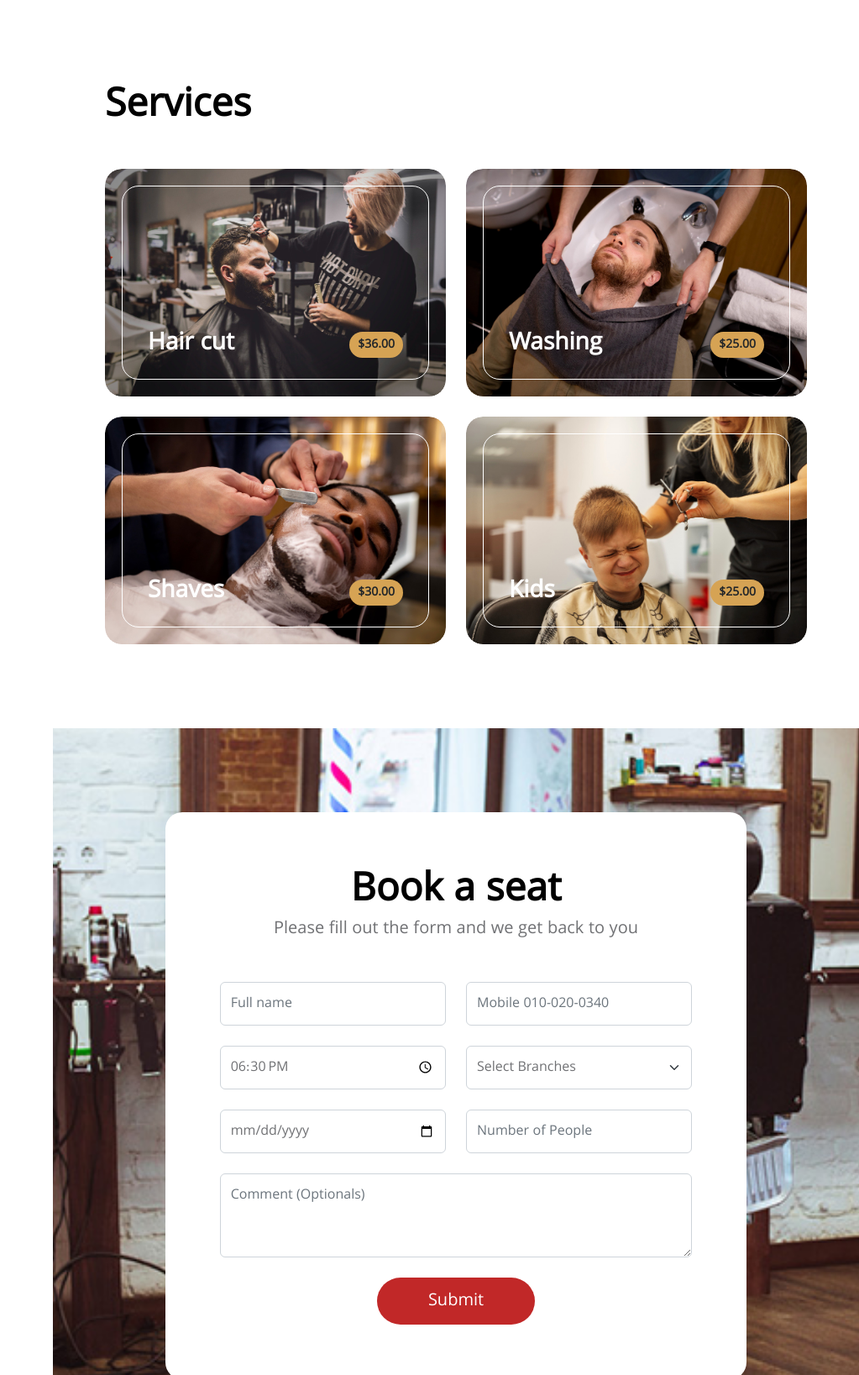
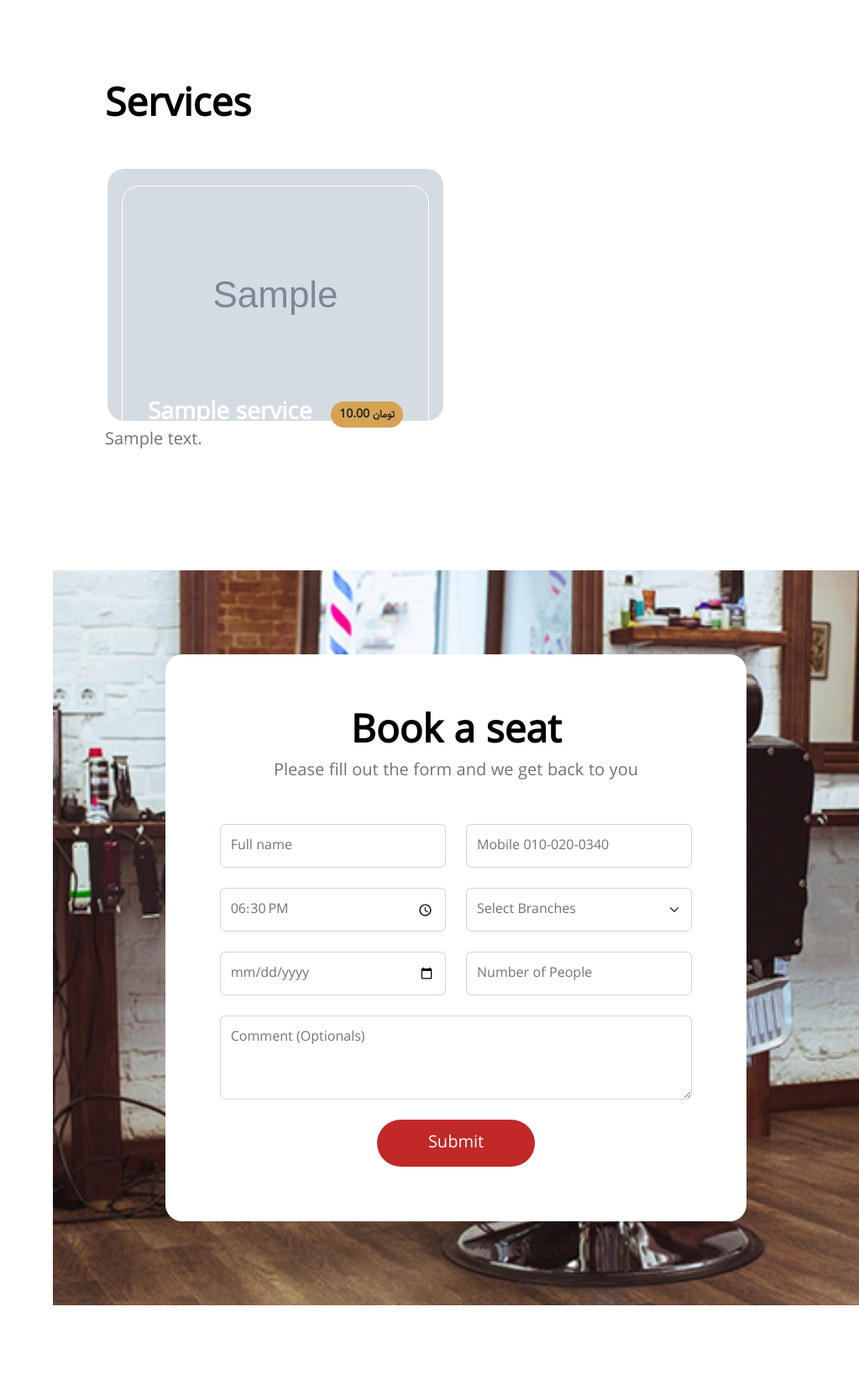
Before and after one commit to aliprog1241/Barber-Shop, a Django app: template accounts/templates/accounts/index.html in a window 1280 px wide. Shown: the part 1948-3585 px from the top of the page at 84% size, without its empty margins (257-1280 px from the left). Run offline with Django 4.2, Linux system fonts and the light colour scheme; the template is opened without the code that fills it: values that come from a table or form of the project are taken from there, others are empty; tables that the repository leaves empty hold one stand-in row (values such as "Sample post"); grey boxes marked "Sample" are stand-in pictures; parts of the project's set-up code (start-up, migrations or seed data) failed here and were passed over; some libraries are stand-ins or nearby versions; some web fonts are replaced.

Commit message:
یثرثمخح حقختثزفس

```diff
--- a/accounts/templates/accounts/index.html
+++ b/accounts/templates/accounts/index.html
@@ -18,6 +18,7 @@
     <link href="{% static 'css/bootstrap.min.css' %}" rel="stylesheet">
     <link href="{% static 'css/bootstrap-icons.css' %}" rel="stylesheet">
     <link href="{% static 'css/templatemo-barber-shop.css' %}" rel="stylesheet">
+
 
     <!--
       TemplateMo 585 Barber Shop
@@ -148,54 +149,34 @@
             <section class="services-section section-padding" id="section_3">
               <div class="container">
                 <div class="row">
-
                   <div class="col-lg-12 col-12">
                     <h2 class="mb-5">Services</h2>
                   </div>
 
+                  {% for s in services %}
                   <div class="col-lg-6 col-12 mb-4">
                     <div class="services-thumb">
-                                <img src="{% static 'images/services/woman-cutting-hair-man-salon.jpg' %}"
-                                     class="services-image img-fluid" alt="">
+                      {% if s.image %}
+                        <img src="{{ s.image.url }}" class="services-image img-fluid" alt="{{ s.name }}">
+                      {% else %}
+                        <img src="{% static 'images/services/placeholder.jpg' %}" class="services-image img-fluid" alt="{{ s.name }}">
+                      {% endif %}
+
                       <div class="services-info d-flex align-items-end">
-                                    <h4 class="mb-0">Hair cut</h4>
-                                    <strong class="services-thumb-price">$36.00</strong>
+                        <h4 class="mb-0">{{ s.name }}</h4>
+                        <strong class="services-thumb-price">
+                          {{ s.price }} <span style="font-size:.85em">تومان</span>
+                        </strong>
+                      </div>
+
+                      {% if s.description %}
+                      <p class="mt-2">{{ s.description }}</p>
+                      {% endif %}
                     </div>
                   </div>
-                        </div>
-
-                        <div class="col-lg-6 col-12 mb-4">
-                            <div class="services-thumb">
-                                <img src="{% static 'images/services/hairdresser-grooming-their-client.jpg' %}"
-                                     class="services-image img-fluid" alt="">
-                                <div class="services-info d-flex align-items-end">
-                                    <h4 class="mb-0">Washing</h4>
-                                    <strong class="services-thumb-price">$25.00</strong>
-                                </div>
-                            </div>
-                        </div>
-
-                        <div class="col-lg-6 col-12 mb-4 mb-lg-0">
-                            <div class="services-thumb">
-                                <img src="{% static 'images/services/hairdresser-grooming-client.jpg' %}"
-                                     class="services-image img-fluid" alt="">
-                                <div class="services-info d-flex align-items-end">
-                                    <h4 class="mb-0">Shaves</h4>
-                                    <strong class="services-thumb-price">$30.00</strong>
-                                </div>
-                            </div>
-                        </div>
-
-                        <div class="col-lg-6 col-12">
-                            <div class="services-thumb">
-                                <img src="{% static 'images/services/boy-getting-haircut-salon-front-view.jpg' %}"
-                                     class="services-image img-fluid" alt="">
-                                <div class="services-info d-flex align-items-end">
-                                    <h4 class="mb-0">Kids</h4>
-                                    <strong class="services-thumb-price">$25.00</strong>
-                                </div>
-                            </div>
-                        </div>
+                  {% empty %}
+                    <p>هیچ سرویسی ثبت نشده است.</p>
+                  {% endfor %}
 
                 </div>
               </div>
--- a/core/urls.py
+++ b/core/urls.py
@@ -1,13 +1,11 @@
 from django.contrib import admin
 from django.urls import path, include
-from django.views.generic import TemplateView
 from django.conf import settings
 from django.conf.urls.static import static
 
 urlpatterns = [
     path('admin/', admin.site.urls),
     path('', include('accounts.urls')),
-
     path('api/services/', include('services.urls')),
     path('api/staff/', include('staff.urls')),
     path('api/booking/', include('booking.urls')),
```
Also changed, not shown: core/settings.py (+12 -7 lines), services/admin.py (+5 -3 lines), services/views.py (+4 -5 lines), db.sqlite3. Lines whose indentation alone changed are shown as unchanged.
